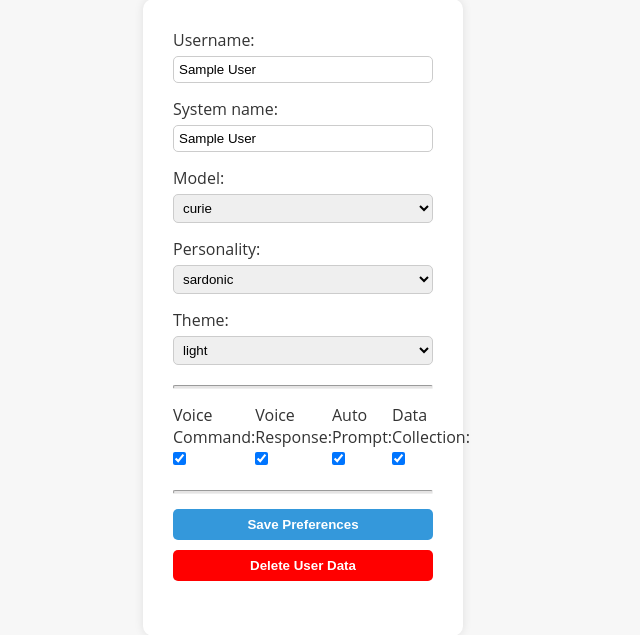
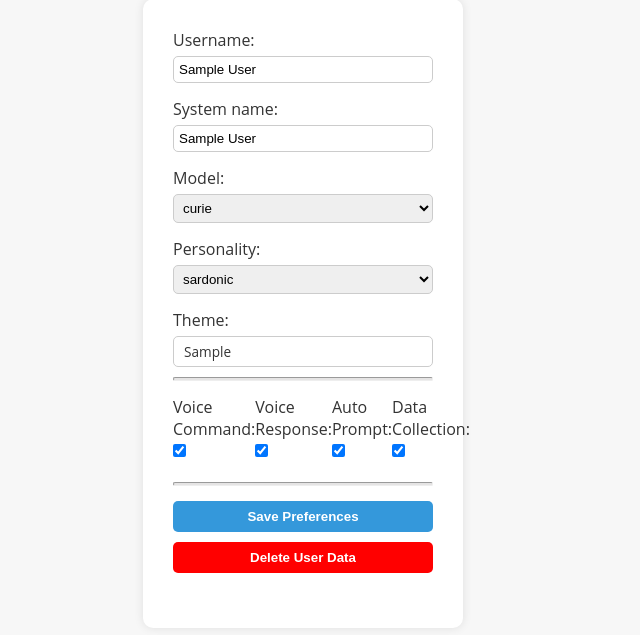
Before and after one commit to dstock3/custom_chatbot, a Flask app: page /preferences in a window 1280 px wide. Shown: the part 87-722 px from the top of the page, without its empty margins (337-977 px from the left). Run offline with Flask 2, Linux system fonts and the light colour scheme; tables that the repository leaves empty hold one stand-in row (values such as "Sample post").

Commit message:
created custom dropdown in preferences so user can see color of each theme.

```diff
--- a/app.py
+++ b/app.py
@@ -11,6 +11,7 @@
 from insights.questions import questions
 from insights.process_results import process_results
 from system.app_util import reformat_messages, processPOST
+from system.theme_options import theme_options
 import json
 from urllib.parse import urlparse, parse_qs
 from dotenv import load_dotenv
@@ -99,8 +100,6 @@
         delete_all_transcripts()
         return render_template('index.html', history=history, user=user)
 
-    theme_options = ['light', 'dark', 'ocean', 'forest', 'desert', 'lavender', 'sunrise', 'mint-chocolate', 'winter-night', 'vintage-paper']
-
     return render_template('preferences.html', user=user, personality_options=personalities, model_options=model_options, theme_options=theme_options)
 
 @app.route('/history', methods=['GET'])
@@ -123,7 +122,7 @@
 def questionnaire():
     user = get_user()
     if user['collect_data'] == False:
-        return redirect(url_for('message', message="You have opted out of data collection. If you'd like to see insights, please opt in."))
+        return redirect(url_for('message', message="You have opted out of data collection. If you'd like to see insights, please go to the preferences page and opt in."))
     loading = False
     if request.method == 'POST':
         loading = True
--- a/static/css/preferences.css
+++ b/static/css/preferences.css
@@ -188,3 +188,51 @@
 .close-button:hover {
     background-color: rgb(21, 103, 56);
 }
+
+.custom-dropdown {
+    border-radius: 5px;
+    position: relative;
+    border: 1px solid #ccc;
+    cursor: pointer;
+    margin-bottom: 5px;
+}
+
+.selected-option {
+    font-size: .85em;
+    padding: 5px 10px;
+}
+
+.options-container {
+    position: absolute;
+    top: 100%;
+    left: 0;
+    width: 100%;
+    display: none;
+    border: 1px solid #ccc;
+    border-bottom-left-radius: 5px;
+    border-bottom-right-radius: 5px;
+    background-color: #fff;
+    z-index: 1;
+}
+
+.option-item {
+    margin-bottom: 3px;
+    width: 50%;
+    display: flex;
+    justify-content: space-between;
+    padding: 8px 16px;
+    display: flex;
+    align-items: center;
+}
+
+.option-item:hover {
+    font-weight: bold;
+}
+
+.color-box {
+    width: 18px;
+    height: 18px;
+    margin-right: 8px;
+    border: 1px solid #ccc;
+    border-radius: 3px;
+}
--- a/static/js/preferences.js
+++ b/static/js/preferences.js
@@ -61,3 +61,17 @@
         }, 5000);
     }
 });
+
+document.querySelector('.custom-dropdown').addEventListener('click', function() {
+    let options = this.querySelector('.options-container');
+    options.style.display = options.style.display === 'block' ? 'none' : 'block';
+});
+
+document.querySelectorAll('.option-item').forEach(function(option) {
+    option.addEventListener('click', function() {
+        let selected = this.closest('.custom-dropdown').querySelector('.selected-option');
+        selected.textContent = this.textContent;
+        selected.setAttribute('data-value', this.getAttribute('data-value'));
+        document.getElementById('hidden-theme-pref').value = this.getAttribute('data-value');
+    });
+});
--- a/system/theme_options.py
+++ b/system/theme_options.py
@@ -1,5 +1,5 @@
 theme_options = [
-    {'light': ''},
+    {'light': '#ffffff'},
     {'dark': '#1d1d1d'},
     {'ocean': '#014F86'},
     {'forest': '#145A32'},
--- a/templates/preferences.html
+++ b/templates/preferences.html
@@ -62,11 +62,21 @@
                     {% endfor %}
                 </select>
                 <label for="theme_pref">Theme:</label>
-                <select class="{{ user.theme_pref }}" name="theme_pref" id="theme_pref">
-                    {% for theme_option in theme_options %}
-                        <option value="{{ theme_option }}" {% if theme_option == user.theme_pref %}selected{% endif %}>{{ theme_option }}</option>
-                    {% endfor %}
-                </select>
+                <input type="hidden" name="theme_pref" id="hidden-theme-pref" value="{{ user.theme_pref }}">
+
+                <div class="custom-dropdown {{ user.theme_pref }}">
+                    <div class="selected-option" data-value="{{ user.theme_pref }}">{{ user.theme_pref }}</div>
+                    <div class="options-container {{ user.theme_pref }}">
+                        {% for theme_option in theme_options %}
+                            {% for key, value in theme_option.items() %}
+                                <div class="option-item" data-value="{{ key }}" data-color="{{ value }}">
+                                    <div class="theme-name">{{ key }}</div>
+                                    <div class="color-box" style="background-color: {{ value }};"></div>
+                                </div>
+                            {% endfor %}
+                        {% endfor %}
+                    </div>
+                </div>
                 <hr class="preferences-rule">
                 <div class="cmd-options-container">
                     <label for="voice_command">
```
